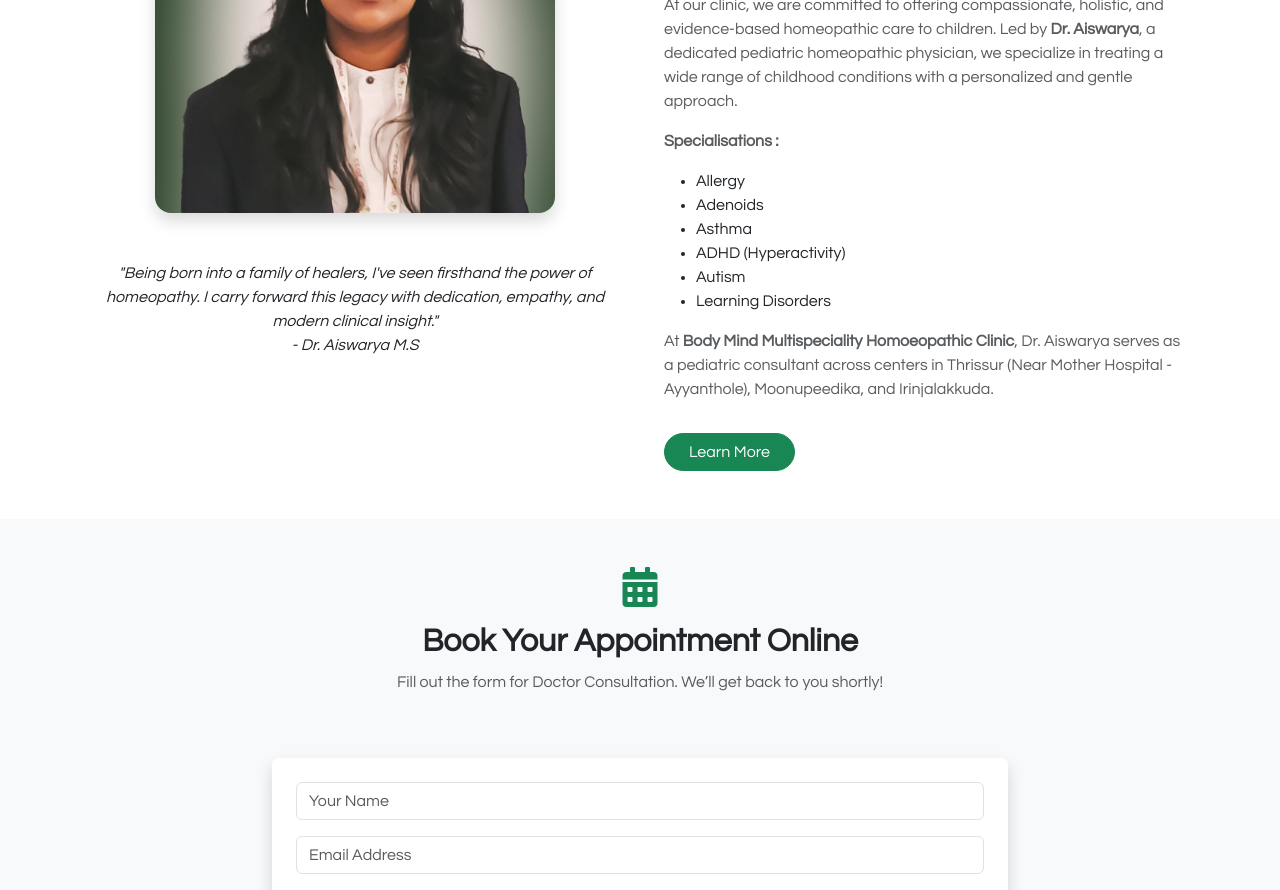
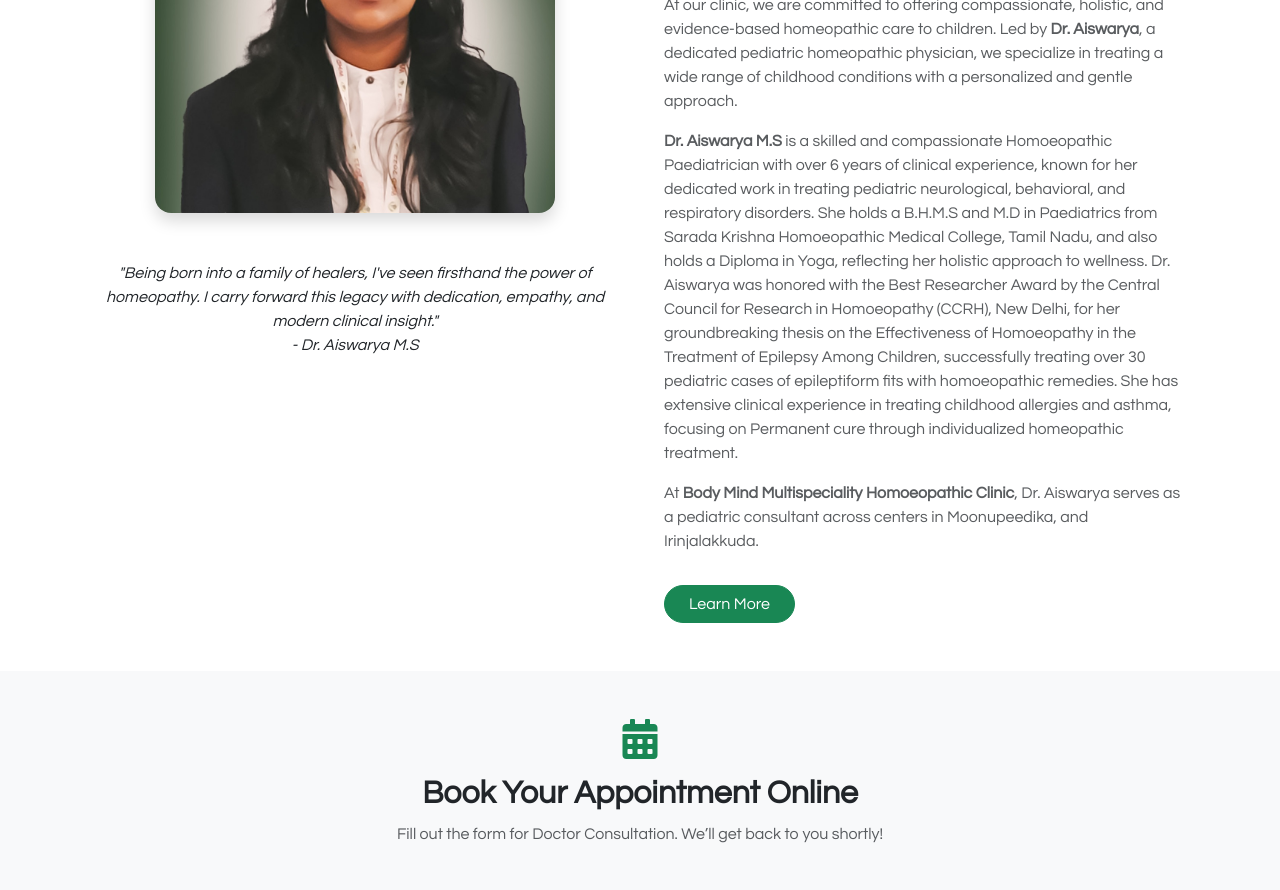
Before and after one commit to itsriyaas/Homeopathy, a React (Vite) app: page / in a window 1280 px wide. Shown: the part 1700-2590 px from the top of the page. Built offline with nearby package versions, Linux system fonts and the light colour scheme.

Commit message:
updates and fixes

```diff
--- a/src/components/AboutSection.jsx
+++ b/src/components/AboutSection.jsx
@@ -62,16 +62,8 @@ const AboutUsSection = () => {
                             At our clinic, we are committed to offering compassionate, holistic, and evidence-based homeopathic care to children. Led by <strong>Dr. Aiswarya</strong>, a dedicated pediatric homeopathic physician, we specialize in treating a wide range of childhood conditions with a personalized and gentle approach.
                         </p>
 
-                        <p className='text-muted fw-bold'>Specialisations :</p>
-                        <ul>
-                            <li>Allergy</li>
-                            <li>Adenoids</li>
-                            <li>Asthma</li>
-                            <li>ADHD (Hyperactivity)</li>
-                            <li>Autism</li>
-                            <li>Learning Disorders</li>
-                        </ul>
-                        <p className='text-muted'>At <strong>Body Mind Multispeciality Homoeopathic Clinic</strong>, Dr. Aiswarya serves as a pediatric consultant across centers in Thrissur (Near Mother Hospital - Ayyanthole), Moonupeedika, and Irinjalakkuda.</p>
+                        <p className='text-muted'><strong>Dr. Aiswarya M.S</strong> is a skilled and compassionate Homoeopathic Paediatrician with over 6 years of clinical experience, known for her dedicated work in treating pediatric neurological, behavioral, and respiratory disorders. She holds a B.H.M.S and M.D in Paediatrics from Sarada Krishna Homoeopathic Medical College, Tamil Nadu, and also holds a Diploma in Yoga, reflecting her holistic approach to wellness. Dr. Aiswarya was honored with the Best Researcher Award by the Central Council for Research in Homoeopathy (CCRH), New Delhi, for her groundbreaking thesis on the Effectiveness of Homoeopathy in the Treatment of Epilepsy Among Children, successfully treating over 30 pediatric cases of epileptiform fits with homoeopathic remedies. She has extensive clinical experience in treating childhood allergies and asthma, focusing on Permanent cure through individualized homeopathic treatment.</p>
+                        <p className='text-muted'>At <strong>Body Mind Multispeciality Homoeopathic Clinic</strong>, Dr. Aiswarya serves as a pediatric consultant across centers in Moonupeedika, and Irinjalakkuda.</p>
                         <Link to="/doctor/aiswarya" className="btn btn-success rounded-pill px-4 mt-3">Learn More</Link>
 
                     </div>
```
